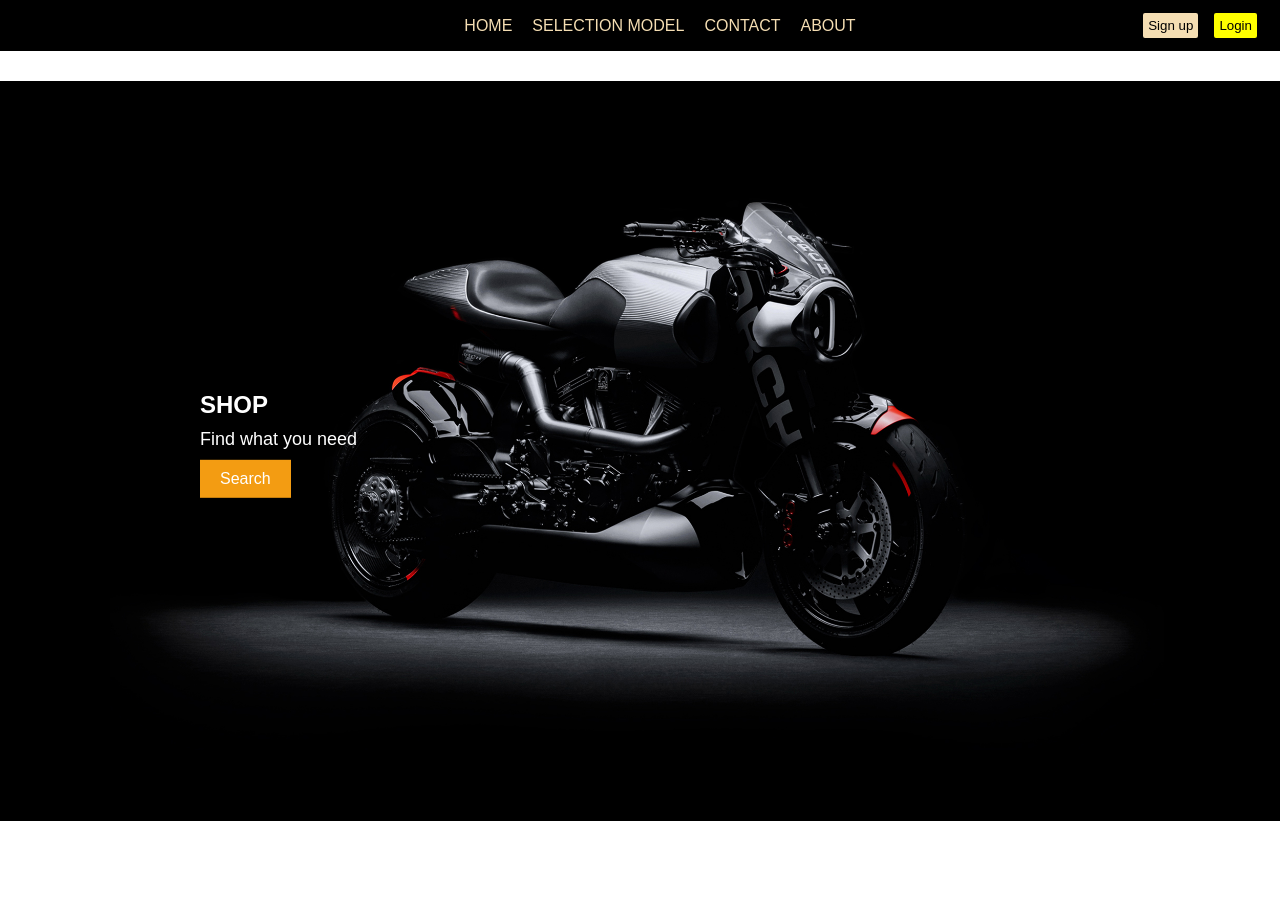
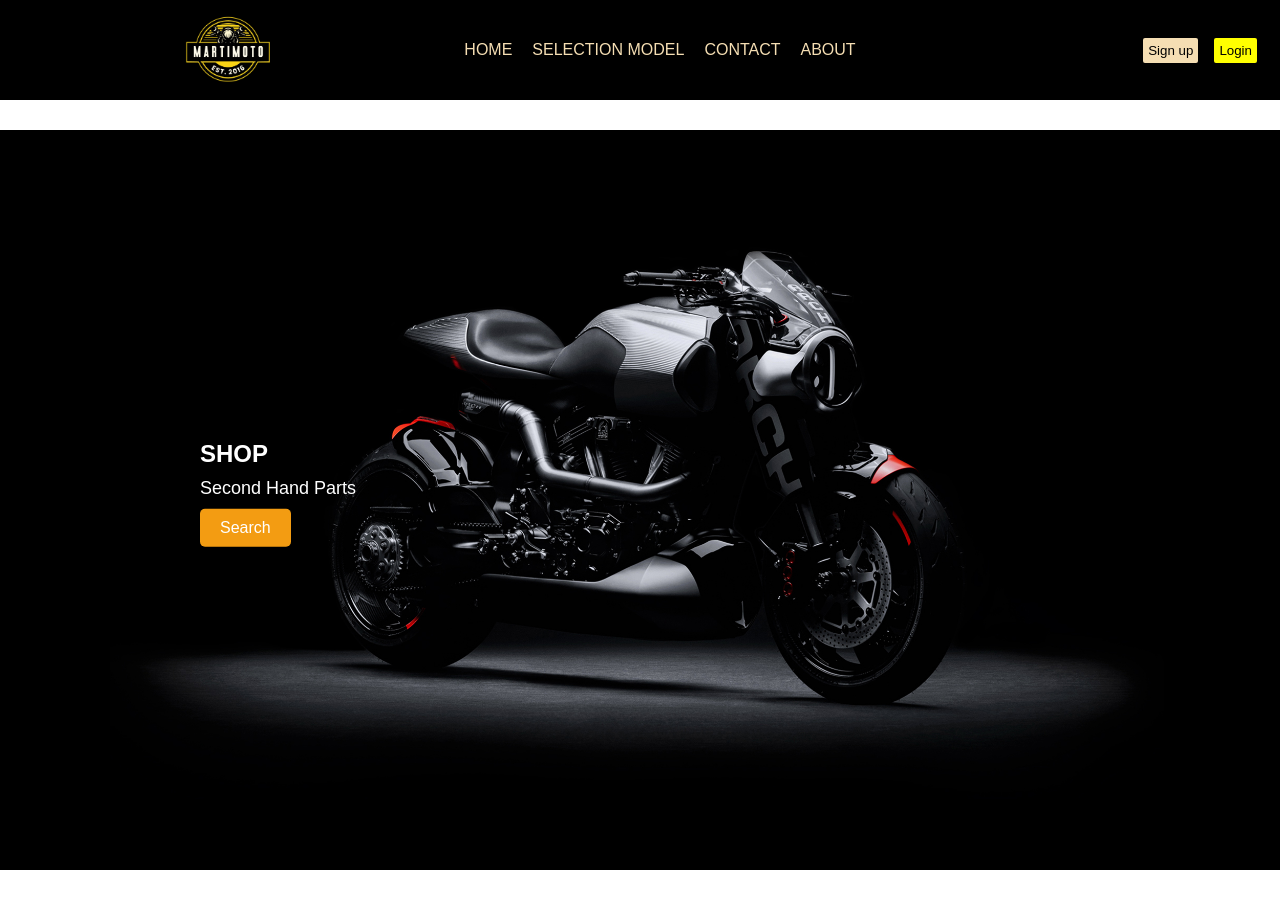
Before and after one commit to dsimplichev/martimoto, a React (Create React App) app: page / in a window 1280 px wide. Before the commit the page ends 851 px from the top, so only its background shows below. Built offline with nearby package versions, Linux system fonts and the light colour scheme.

Commit message:
add logo and steel need some changes

```diff
--- a/src/pages/navbar/Nav.jsx
+++ b/src/pages/navbar/Nav.jsx
@@ -1,5 +1,6 @@
 import './nav.css';
 import { Link } from 'react-router-dom';
+import logo from '../../assets/logo.png'
 
 
 function Nav() {
@@ -8,6 +9,7 @@ function Nav() {
     return (
         <div className="navbar">
             <div className="navbar-content">
+            <img src={logo} alt="Logo" className="logo" />
                 <ul className="nav-links">
                     <li><Link to="/">HOME</Link></li>
                     <li><Link to="/recipes">SELECTION MODEL</Link></li>
--- a/src/pages/navbar/nav.css
+++ b/src/pages/navbar/nav.css
@@ -58,3 +58,9 @@
     border: solid black;
     padding: 5px 5px;
 }
+
+.logo {
+    height: 80px;
+
+    margin-left: 160px;
+}
--- a/src/pages/search/Search.jsx
+++ b/src/pages/search/Search.jsx
@@ -10,7 +10,7 @@ function Search() {
                     <div className="search-container">
 
                         <p className="shop-text">SHOP</p>
-                        <p className="search-text">Find what you need</p>
+                        <p className="search-text">Second Hand Parts</p>
                         <button className="search-btn">Search</button>
                     </div>
                 </div>
--- a/src/pages/search/search.css
+++ b/src/pages/search/search.css
@@ -31,6 +31,7 @@
     background-color: #f39c12;
     color: white;
     border: none;
+    border-radius: 5px;
     padding: 10px 20px;
     font-size: 16px;
     cursor: pointer;
@@ -41,6 +42,7 @@
     font-size: 24px; /* Larger size for "SHOP" */
     font-weight: bold; /* Optional: Makes it stand out more */
     margin: 10px 0; /* Adds some space around the "SHOP" text */
+    font-style:  frank-new, sans-serif;
 }
 
 .search-text {
```
Also changed, not shown: src/assets/logo.png (added).
